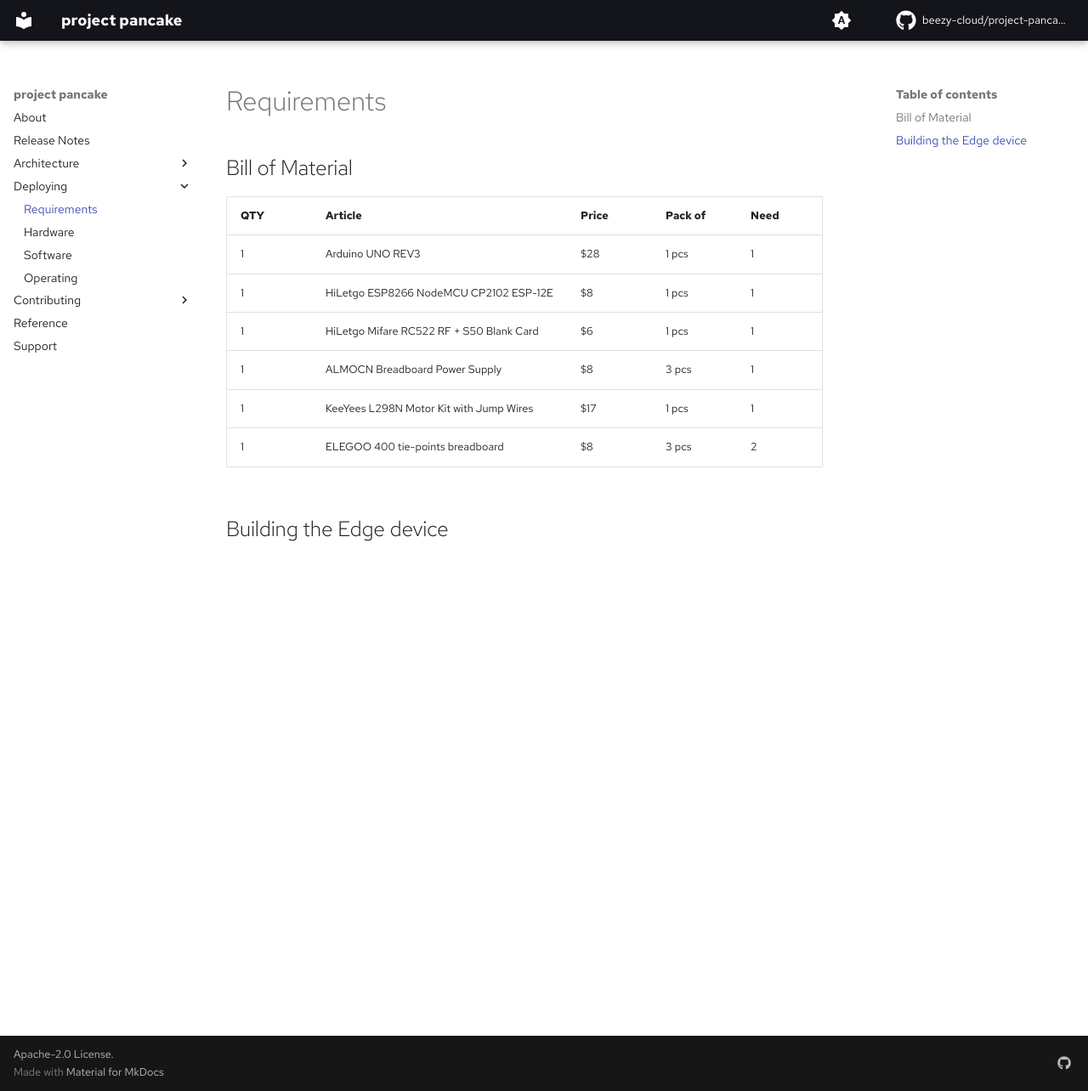
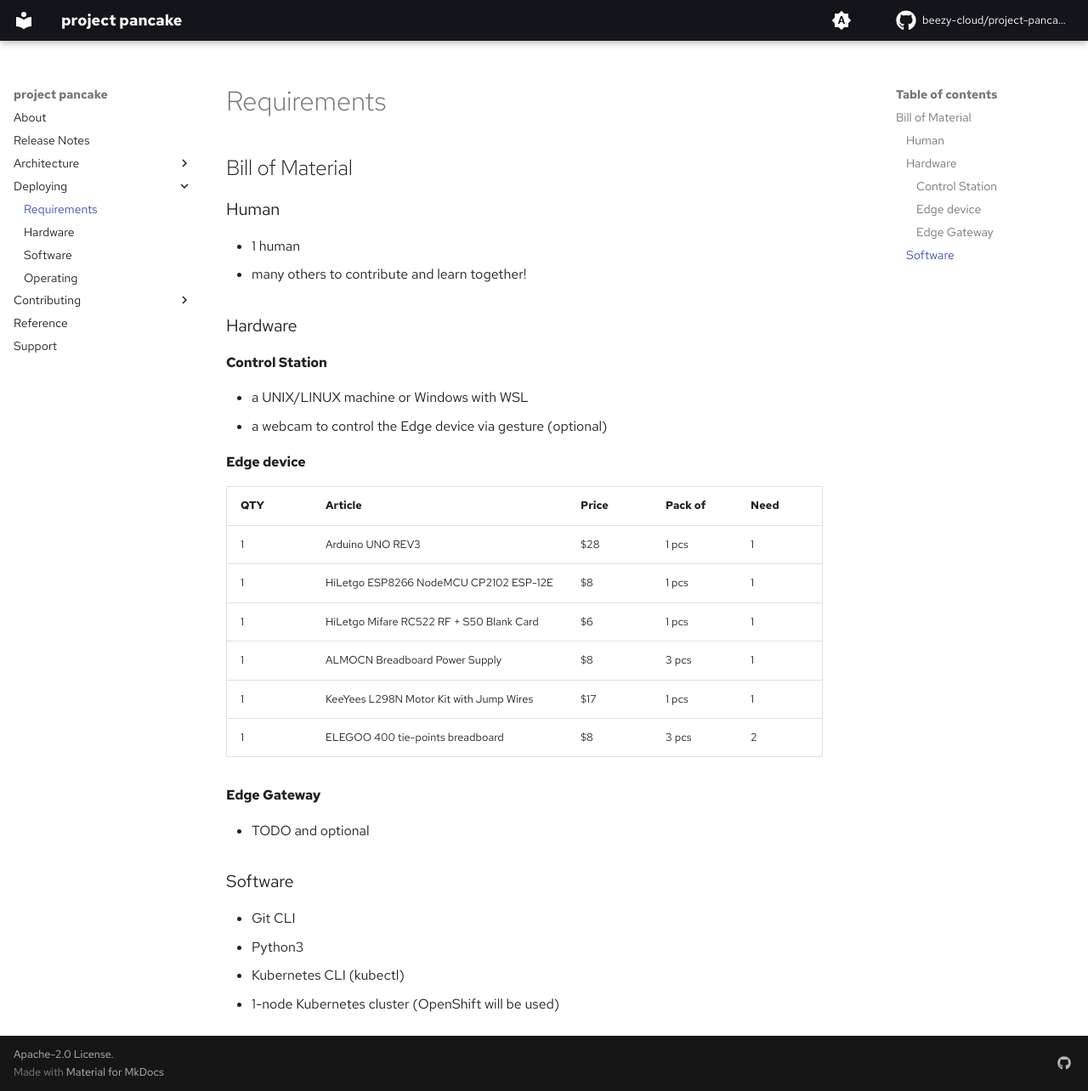
Before and after one commit to beezy-cloud/project-pancake, an MkDocs documentation site: the page built from docs/bom.md, in a window 1280 px wide and 1284 px high. Shown: the whole window at 85% size. Built offline with MkDocs 1.6.1 and Material for MkDocs 9.7.7, drawn with Linux system fonts in a browser that asks for light colours; some web fonts are replaced; comment, search, counter and statistics services are not loaded.

Commit message:
update doc

```diff
--- a/docs/bom.md
+++ b/docs/bom.md
@@ -1,6 +1,17 @@
 
 ## Bill of Material
 
+### Human
+- 1 human
+- many others to contribute and learn together!
+
+### Hardware
+
+#### Control Station
+- a UNIX/LINUX machine or Windows with WSL
+- a webcam to control the Edge device via gesture (optional)
+
+#### Edge device
 | QTY | Article                                  | Price | Pack of | Need |
 |-----|------------------------------------------|-------|---------|------|
 | 1   | Arduino UNO REV3                         | $28   | 1 pcs   | 1    |
@@ -10,4 +21,11 @@
 | 1   | KeeYees L298N Motor Kit with Jump Wires  | $17   | 1 pcs   | 1    |
 | 1   | ELEGOO 400 tie-points breadboard         | $8    | 3 pcs   | 2    |
 
-## Building the Edge device
+#### Edge Gateway
+- TODO and optional
+
+### Software
+- Git CLI
+- Python3
+- Kubernetes CLI (kubectl)
+- 1-node Kubernetes cluster (OpenShift will be used)
```
